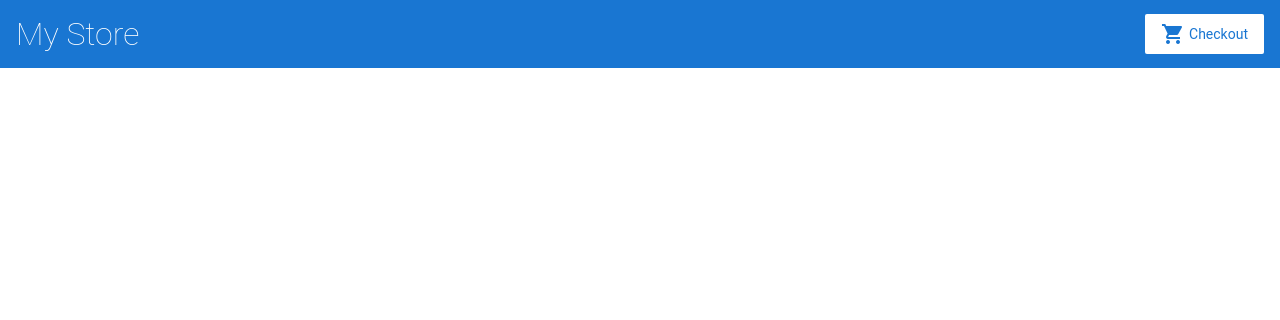
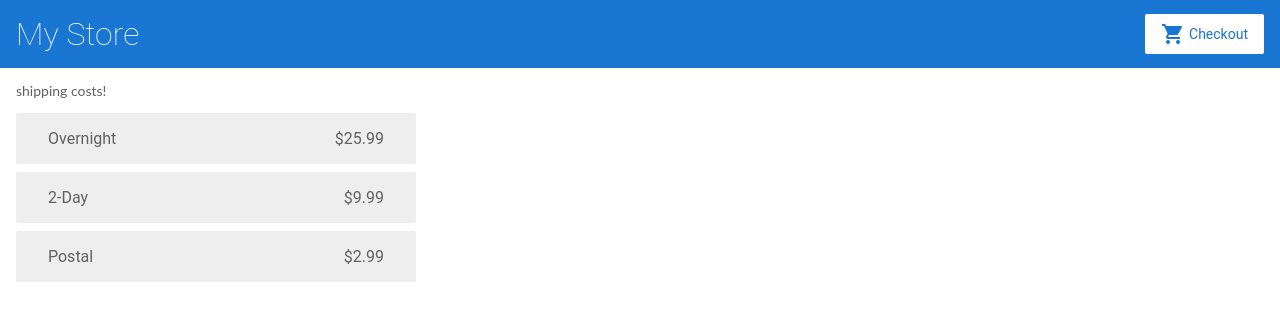
Before and after one commit to MariamTsotsolashvili/Angular-tutorial-first, an Angular app: page /shipping in a window 1280 px wide. Before the commit this address led to /. Shown: the top 320 px of the page. Built offline with nearby package versions, Linux system fonts and the light colour scheme.

Commit message:
feat(4-shipping prices): Add shipping

```diff
--- a/src/app/cart.service.ts
+++ b/src/app/cart.service.ts
@@ -1,11 +1,11 @@
 import { Injectable } from '@angular/core';
+import { HttpClient } from '@angular/common/http';
 
 @Injectable({
     providedIn: 'root'
 })
-
 export class CartService {
-    constructor() { }
+    constructor(private http: HttpClient) { }
     items = [];
 
     addToCart(product) {
@@ -23,4 +23,7 @@
     RemoveFromCart(productId) {
         this.items.splice(productId, 1);
     }
+    getShippingCosts() {
+        return this.http.get('/assets/shipping.json');
+    }
 }
--- a/src/app/cart/cart.component.html
+++ b/src/app/cart/cart.component.html
@@ -1,4 +1,8 @@
 <h3>Cart</h3>
+
+<p>
+    <a routerLink="/shipping"> Shipping Prices</a>
+</p>
 
 <div class="cart-item" *ngFor="let item of items">
     <span>{{item.name}}</span>
--- /dev/null
+++ b/src/app/shipping/shipping.component.html
@@ -0,0 +1,6 @@
+<p>shipping costs!</p>
+
+<div class="shipping-item" *ngFor="let shipping of shippingCosts | async">
+    <span>{{shipping.name}}</span>
+    <span>{{shipping.price | currency}}</span>
+</div>
--- /dev/null
+++ b/src/app/shipping/shipping.component.ts
@@ -0,0 +1,20 @@
+import { Component, OnInit } from '@angular/core';
+import { CartService } from '../cart.service';
+
+@Component({
+  selector: 'app-shipping',
+  templateUrl: './shipping.component.html',
+  styleUrls: ['./shipping.component.scss']
+})
+export class ShippingComponent implements OnInit {
+
+  shippingCosts;
+
+  constructor(private cartService: CartService) {
+    this.shippingCosts = cartService.getShippingCosts();
+   }
+
+  ngOnInit() {
+  }
+
+}
--- /dev/null
+++ b/src/assets/shipping.json
@@ -0,0 +1,14 @@
+[
+    {
+      "name": "Overnight",
+      "price": 25.99
+    },
+    {
+      "name": "2-Day",
+      "price": 9.99
+    },
+    {
+      "name": "Postal",
+      "price": 2.99
+    }
+  ]
```
Also changed, not shown: src/app/app.module.ts (+7 -2 lines), src/app/shipping/shipping.component.scss (added).
